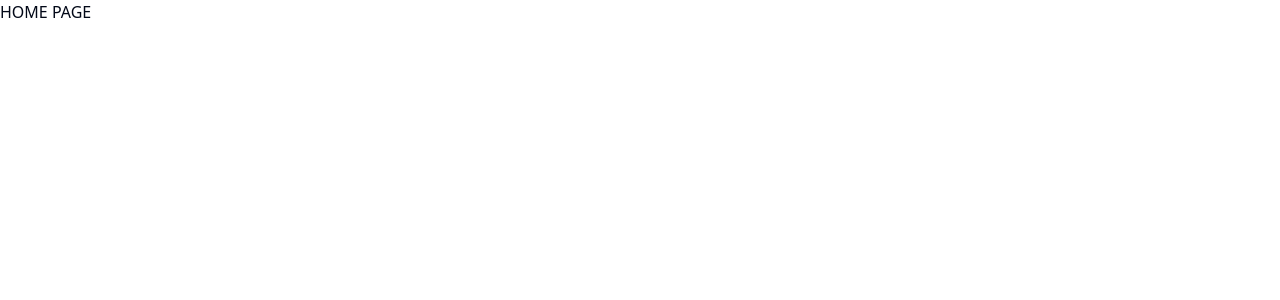
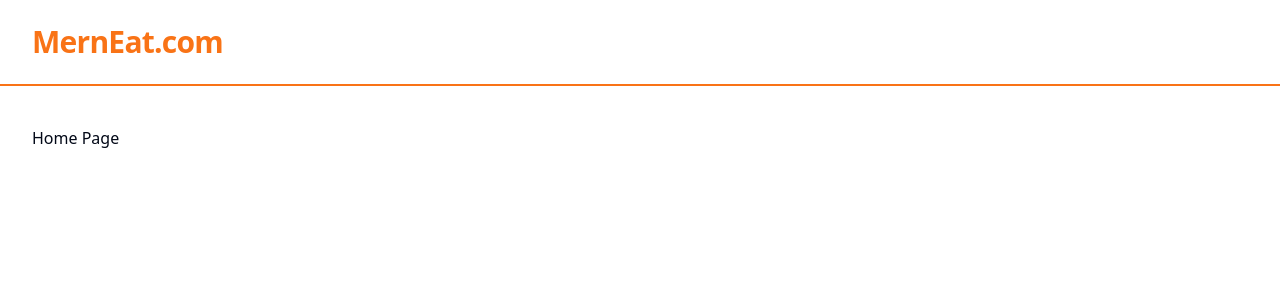
Before and after one commit to VienNguyen-Dev/mern-food-app, a React (Vite) app in the folder frontend/: page / in a window 1280 px wide. Shown: the top 300 px of the page. Built offline with nearby package versions, Linux system fonts and the light colour scheme.

Commit message:
Create layout and header component

```diff
--- a/frontend/src/AppRoutes.tsx
+++ b/frontend/src/AppRoutes.tsx
@@ -1,9 +1,10 @@
 import { Navigate, Route, Routes } from "react-router-dom";
+import Layout from "./layouts/layout";
 
 export default function AppRoutes() {
   return (
     <Routes>
-      <Route path="/" element={<span>HOME PAGE</span>} />
+      <Route path="/" element={<Layout>Home Page</Layout>} />
       <Route path="/user-profile" element={<span>USER PROFILE PAGE</span>} />
       <Route path="*" element={<Navigate to={"/"} />} />
     </Routes>
--- /dev/null
+++ b/frontend/src/components/Header.tsx
@@ -0,0 +1,13 @@
+import { Link } from "react-router-dom";
+
+export default function Header() {
+  return (
+    <div className=" border-b-2 border-b-orange-500 py-6">
+      <div className=" container mx-auto flex justify-between items-center">
+        <Link to={"/"} className=" tracking-tight text-orange-500 text-3xl font-bold">
+          MernEat.com
+        </Link>
+      </div>
+    </div>
+  );
+}
--- /dev/null
+++ b/frontend/src/layouts/layout.tsx
@@ -0,0 +1,18 @@
+import React from "react";
+import PropTypes from "prop-types";
+import Header from "@/components/Header";
+
+type Props = {
+  children: React.ReactNode;
+};
+
+const Layout = ({ children }: Props) => {
+  return (
+    <div className=" flex flex-col min-h-screen ">
+      <Header />
+      <div className=" container py-10 flex-1 mx-auto">{children}</div>
+    </div>
+  );
+};
+
+export default Layout;
```
